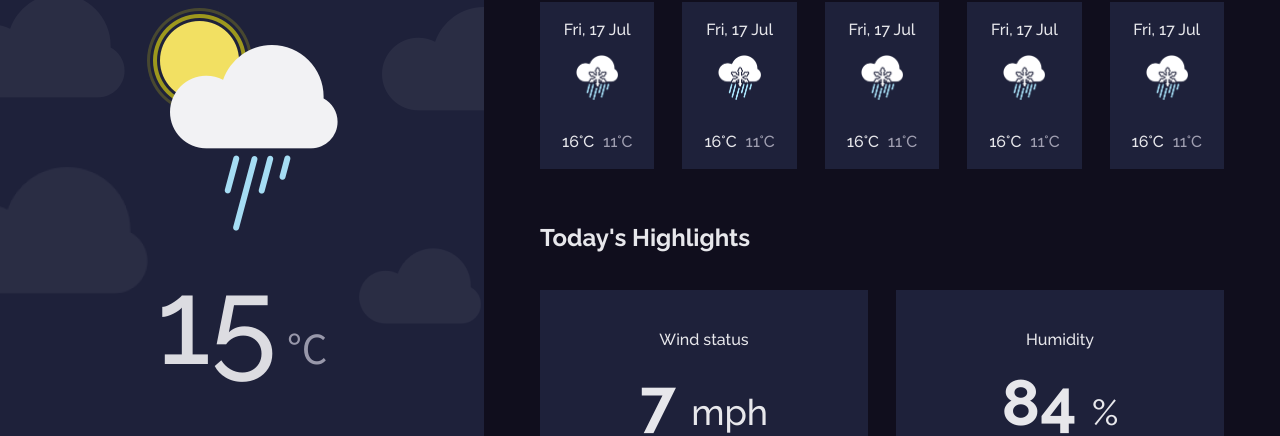
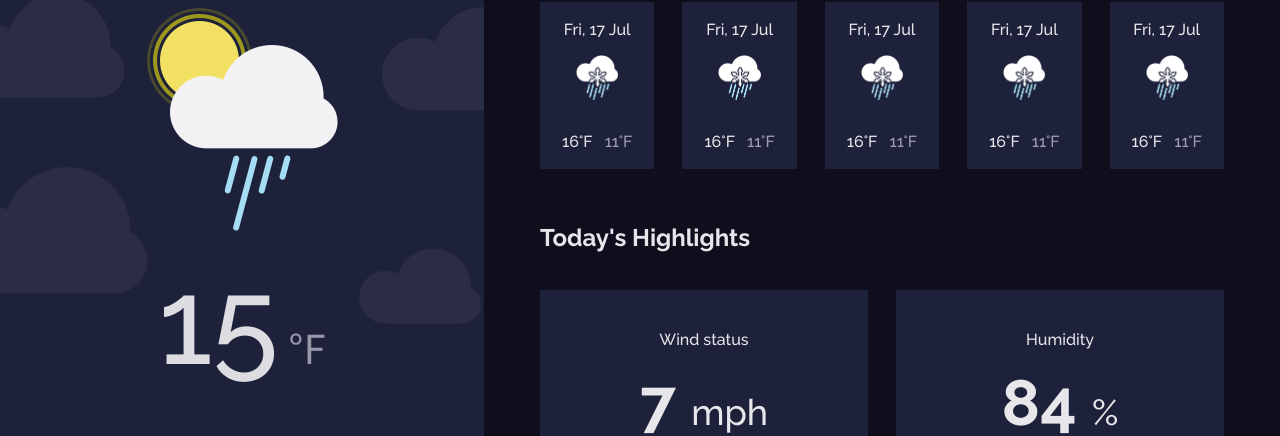
Before and after one commit to sirbully/weather-app, a Vue app: page / in a window 1280 px wide. Shown: the part 116-552 px from the top of the page. Built offline with nearby package versions, Linux system fonts and the light colour scheme.

Commit message:
toggle cel and fahr

```diff
--- a/src/components/BigWeather.vue
+++ b/src/components/BigWeather.vue
@@ -3,7 +3,7 @@
     <img :src="weatherImg" :alt="weather" />
     <h1>
       {{wholeTemp}}
-      <span>°C</span>
+      <span>°{{isCelsius ? 'C' : 'F'}}</span>
     </h1>
     <h3>{{weather}}</h3>
   </div>
@@ -15,6 +15,7 @@ export default {
   props: {
     temperature: Number,
     weather: String,
+    isCelsius: Boolean,
   },
   computed: {
     wholeTemp() {
--- a/src/components/SmallWeather.vue
+++ b/src/components/SmallWeather.vue
@@ -6,8 +6,8 @@
         <img :src="weatherImg" alt="weather" />
       </div>
       <div class="max-min-temp">
-        <span max="max">{{Math.round(max)}}°C</span>
-        <span class="min">{{Math.round(min)}}°C</span>
+        <span max="max">{{Math.round(max)}}°{{isCelsius ? 'C' : 'F'}}</span>
+        <span class="min">{{Math.round(min)}}°{{isCelsius ? 'C' : 'F'}}</span>
       </div>
     </div>
   </div>
@@ -21,6 +21,7 @@ export default {
   props: {
     date: Date,
     weather: String,
+    isCelsius: Boolean,
     max: Number,
     min: Number,
   },
```
